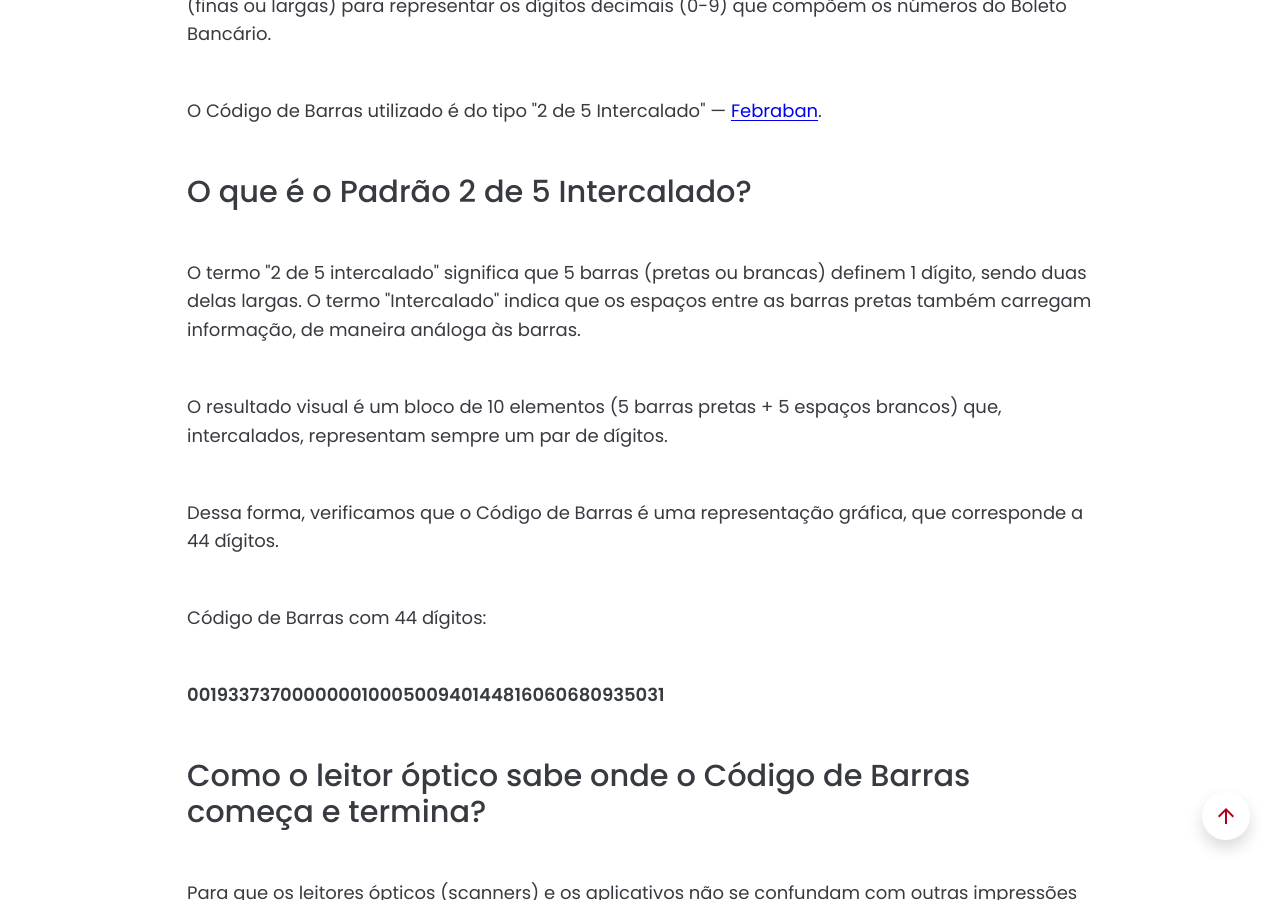
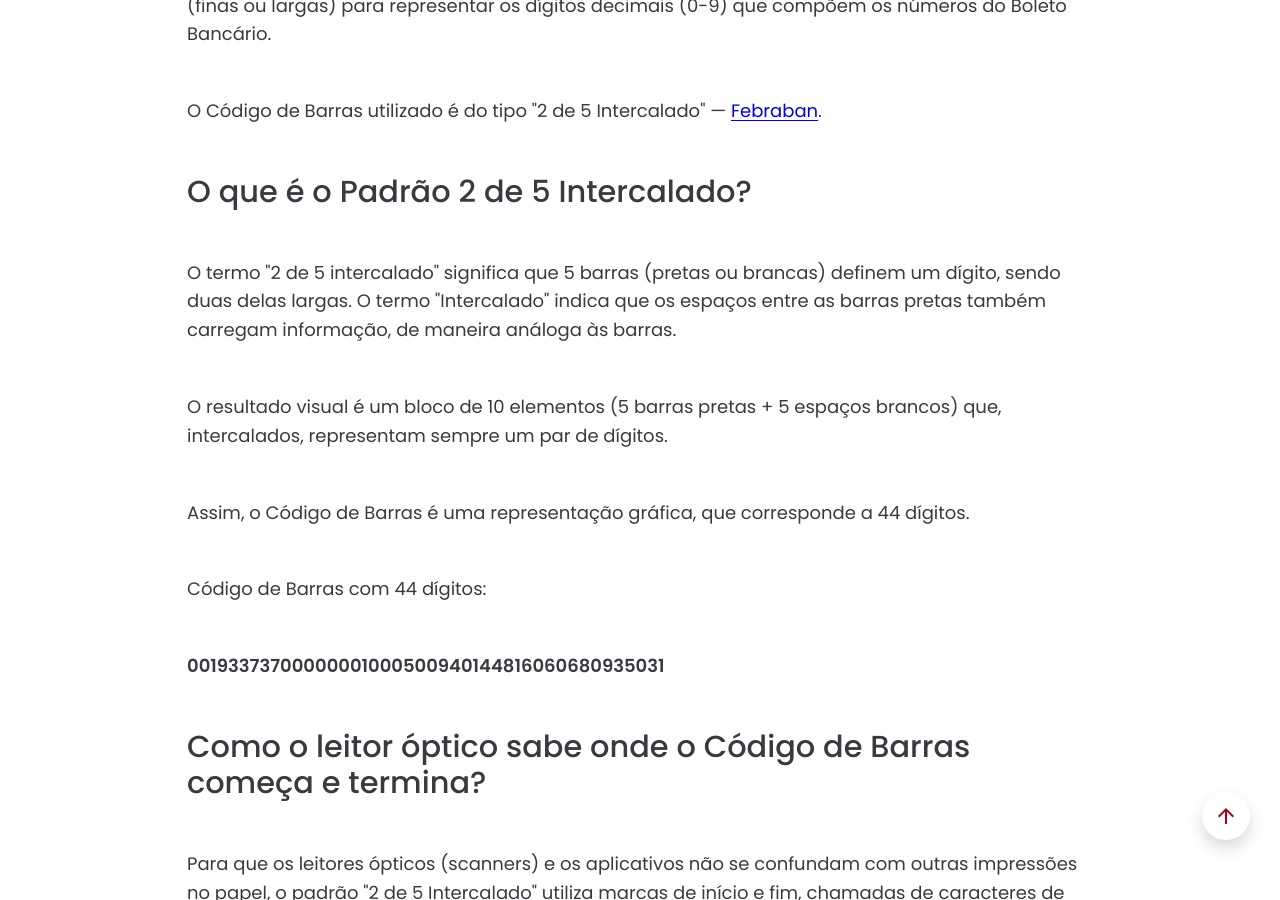
Before and after one commit to Sergio-Damm/boletobancario, a Jekyll site: the page built from pages/linha-digitavel/index.html, in a window 1280 px wide and 900 px high, scrolled down 4140 px. Built offline with Jekyll 4.4.1, drawn with Linux system fonts in a browser that asks for light colours; some of the changed text lies outside the part shown.

Commit message:
review text index linha digitavel

```diff
--- a/pages/linha-digitavel/index.html
+++ b/pages/linha-digitavel/index.html
@@ -115,7 +115,7 @@
 							</ul>
 						<p class="mb-5">A Linha Digitável é a representação numérica do Código de Barras usada para a digitação manual, enquanto o Código de Barras é a representação gráfica do conteúdo do boleto lida por leitores ópticos.</p>
 						<p class="mb-5">São duas formas de representar as mesmas informações, em sequências e formatos diferentes.</p>
-				    	<p class="mb-0">Como um é a representação numérica e o outro a gráfica, podemos dizer que um é o <span class="fw-semibold">espelho do outro</span>.</p>
+				    	<p class="mb-0">Como um é a representação numérica e o outro a gráfica, <span class="fw-semibold">podemos dizer que um é o espelho do outro</span>.</p>
 				</div>
 
 			</div>
@@ -161,7 +161,7 @@
   							<table class="table table-striped">
 								<thead>
 									<tr>
-                						<th colspan="10" class="text-center bg-light">Campos da Linha Digitável</th>
+                						<th colspan="10" class="text-center bg-light">Estrutura da Linha Digitável</th>
             						</tr>
 									<tr>
 										<th class="text-nowrap small">Campo 1</th>
@@ -192,10 +192,10 @@
 
 						<p class="mb-5">A Linha Digitável contém:</p>
 							<ul class="mb-5">
-								<li class="mb-3">Identificação do Banco e Código da Moeda</li>
-								<li class="mb-3">Campos de Controle e Identificação do Beneficiário</li>
+								<li class="mb-3">Identificação do Banco e da Moeda</li>
+								<li class="mb-3">Dados do Beneficiário</li>
 								<li class="mb-3">Dígitos Verificadores (DVs) de Segurança</li>
-       		           			<li class="mb-3">Fator de Vencimento e Valor a ser Pago</li>
+       		           			<li class="mb-3">Fator de Vencimento e Valor</li>
 							</ul>
 						<p class="mb-5">Exemplo de uma Linha Digitável com 47 dígitos:</p>
 						<p class="mb-5 text-break fw-semibold">00190500954014481606906809350314337370000000100</p>
@@ -254,9 +254,9 @@
 
 				<div class="mb-5">
 					<h2 class="h2-title-content mb-5">O que é o Padrão 2 de 5 Intercalado?</h2>
-						<p class="mb-5">O termo "2 de 5 intercalado" significa que 5 barras (pretas ou brancas) definem 1 dígito, sendo duas delas largas. O termo "Intercalado" indica que os espaços entre as barras pretas também carregam informação, de maneira análoga às barras.</p>
+						<p class="mb-5">O termo "2 de 5 intercalado" significa que 5 barras (pretas ou brancas) definem um dígito, sendo duas delas largas. O termo "Intercalado" indica que os espaços entre as barras pretas também carregam informação, de maneira análoga às barras.</p>
 						<p class="mb-5">O resultado visual é um bloco de 10 elementos (5 barras pretas + 5 espaços brancos) que, intercalados, representam sempre um par de dígitos.</p>
-						<p class="mb-5">Dessa forma, verificamos que o Código de Barras é uma representação gráfica, que corresponde a 44 dígitos.</p>
+						<p class="mb-5">Assim, o Código de Barras é uma representação gráfica, que corresponde a 44 dígitos.</p>
 						<p class="mb-5">Código de Barras com 44 dígitos:</p>
 						<p class="mb-5 text-break fw-semibold">00193373700000001000500940144816060680935031</p>
 				</div>
@@ -345,7 +345,7 @@
 				<div class="mb-5">
 					<h2 class="h2-title-content mb-5">Composição da Linha Digitável</h2>
 						<p class="mb-5">A Linha Digitável é dividida em 5 campos, com os 3 primeiros campos contendo Dígitos Verificadores – DV (calculados através do <a class="link-externo" href="https://www.bb.com.br/docs/pub/emp/empl/dwn/Doc5175Bloqueto.pdf" target="_blank" rel="noopener noreferrer">Módulo 10</a>) e, entre cada campo, espaço equivalente a uma posição. No quarto campo é indicado, isoladamente, o DV (calculado através do <a class="link-externo" href="https://www.bb.com.br/docs/pub/emp/empl/dwn/Doc5175Bloqueto.pdf" target="_blank" rel="noopener noreferrer">Módulo 11</a>) do Código de Barras:</p>
-						<p class="mb-4">Exemplo da composição da Linha Digitável com 47 dígitos:</p>
+						<p class="mb-4">Detalhamento da Linha Digitável com 47 dígitos:</p>
 						<p class="mb-5">
 							<span style="color: #0000ff;">001905009</span><span style="color: #000;"> 5</span>
 							<span style="color: #008000;">4014481606</span><span style="color: #000;"> 9</span>
@@ -417,11 +417,11 @@
 					<h2 class="h2-title-content mb-5">Composição do Código de Barras</h2>
 						<p class="mb-5">O Código de Barras de um Boleto Bancário (padrão Febraban) é composto por dois campos:</p>
 							<ul>
-    	     	         		<li class="mb-4"><span class="fw-semibold">Campo Obrigatório</span>: determinado pela FEBRABAN e comum a todos dos bancos</li>
+    	     	         		<li class="mb-4"><span class="fw-semibold">Campo Obrigatório</span>: determinado pela FEBRABAN e comum a todos os bancos</li>
 								<li class="mb-5"><span class="fw-semibold">Campo Livre</span>: número único de identificação do boleto (nosso número, agência, etc.)</li>
 							</ul>
 						<p class="mb-5">Além dos campos obrigatório e livre, o Código de Barras deve conter 44 posições, que permite aos bancos identificar o emissor, o valor, o vencimento e os dados bancários do Beneficiário.</p>
-						<p class="mb-4">Exemplo da composição do Código de Barras com 44 posições (dígitos):</p>
+						<p class="mb-4">Detalhamento do Código de Barras com 44 posições (dígitos):</p>
 						<p class="mb-5">
 							<span style="color: #0000ff">001</span>
 							<span style="color: #0000ff;">9</span>
@@ -525,7 +525,7 @@
          			         		<li class="mb-4"><span class="fw-semibold">Código de Barras</span>: 43 dígitos de dados + 1 dígito verificador = 44 dígitos</li>
 									<li class="mb-5"><span class="fw-semibold">Linha Digitável</span>: 43 dígitos de dados + 1 dígito verificador (importado do Código de Barras) + 3 dígitos verificadores da própria Linha Digitável = 47 dígitos</li>
 								</ul>
-							<p class="mb-5"><span class="fw-semibold">Em resumo</span>:</p>
+							<p class="mb-5"><span class="fw-semibold">Resumo</span>:</p>
 							<ul>
 								<li class="mb-4"><span class="fw-semibold">Código de Barras</span>: 44 dígitos (43 + 1 DV)</li>
 								<li class="mb-5"><span class="fw-semibold">Linha Digitável</span>: 47 dígitos (43 + 4 DVs)</li>
@@ -545,7 +545,7 @@
         	<div class="col-12 col-md-10 mx-auto">
 
 				<div class="mb-5">
-					<p class="mb-5">Formulário de Conversão: <a class="link-externo" href="/formulario-conversao/">Use o nosso Formulário de Conversão da Linha Digitável para o Código de Barras</a></p>
+					<p class="mb-5"><span class="fw-semibold">Quer converter automaticamente?</span>: Use nosso <a class="link-externo" href="/formulario-conversao/">Formulário de Conversão</a> para converter a Linha Digitável em Código de Barras.</p>
 					<p class="mb-5">Fontes:
 						<a class="link-externo" href="https://www.bb.com.br/docs/pub/emp/empl/dwn/Doc5175Bloqueto.pdf" target="_blank" rel="noopener noreferrer">Banco do Brasil — BB</a> e
 						<a class="link-externo" href="https://cmsarquivos.febraban.org.br/Arquivos/documentos/PDF/Conven%C3%A7%C3%A3o%20da%20Cobran%C3%A7a%20-%2005_02_2021_f.pdf" target="_blank" rel="noopener noreferrer">Febraban</a></p>
```
Also changed, not shown: 1 other file.
